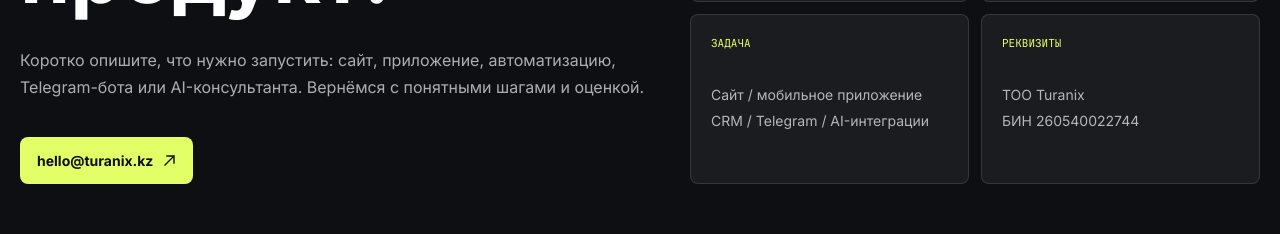
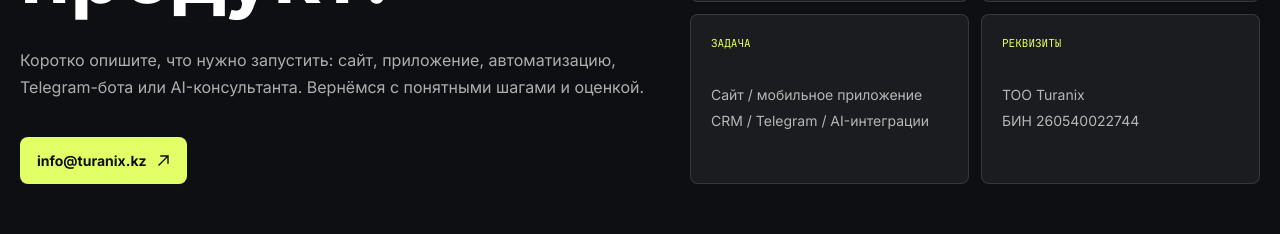
Before and after one commit to f16arena/turanix, a Next.js app: page / in a window 1280 px wide. Shown: the part 4980-5214 px from the top of the page. Built offline with nearby package versions, Linux system fonts and the light colour scheme.

Commit message:
Use info email address

```diff
--- a/app/_components/contact.tsx
+++ b/app/_components/contact.tsx
@@ -59,10 +59,10 @@ export function Contact() {
               {t.contact.lede}
             </p>
             <a
-              href="mailto:hello@turanix.kz"
+              href="mailto:info@turanix.kz"
               className="button-primary mt-9 w-full sm:w-auto"
             >
-              hello@turanix.kz
+              info@turanix.kz
               <Arrow />
             </a>
           </div>
@@ -74,7 +74,7 @@ export function Contact() {
               ))}
             </InfoBlock>
             <InfoBlock label={t.contact.channels}>
-              <a href="mailto:hello@turanix.kz">{copy.email}</a>
+              <a href="mailto:info@turanix.kz">{copy.email}</a>
               <span>{copy.telegram}</span>
             </InfoBlock>
             <InfoBlock label={copy.scope}>
--- a/app/_components/footer.tsx
+++ b/app/_components/footer.tsx
@@ -49,7 +49,7 @@ export function Footer() {
           </FooterColumn>
 
           <FooterColumn title={t.footer.elsewhere}>
-            <a href="mailto:hello@turanix.kz">
+            <a href="mailto:info@turanix.kz">
               {lang === "ru" ? "Почта" : "Email"}
             </a>
             <span>{lang === "ru" ? "Telegram — по запросу" : "Telegram on request"}</span>
--- a/app/_components/legal-document.tsx
+++ b/app/_components/legal-document.tsx
@@ -37,7 +37,7 @@ export function LegalDocument({
             href="/#contact"
             className="min-w-0 truncate font-mono text-[10px] uppercase text-[color:var(--ink-mute)] hover:text-[color:var(--ink)]"
           >
-            hello@turanix.kz
+            info@turanix.kz
           </Link>
         </header>
 
--- a/app/offer/page.tsx
+++ b/app/offer/page.tsx
@@ -53,7 +53,7 @@ export default function OfferPage() {
               <li>
                 Руководитель и учредитель: Кенесқанов Арыстанбек Жомартұлы.
               </li>
-              <li>Email для связи и юридически значимых сообщений: hello@turanix.kz.</li>
+              <li>Email для связи и юридически значимых сообщений: info@turanix.kz.</li>
             </ul>
           ),
         },
--- a/app/opengraph-image.tsx
+++ b/app/opengraph-image.tsx
@@ -96,7 +96,7 @@ export default function OpenGraphImage() {
         >
           <span>turanix.kz</span>
           <span>·</span>
-          <span>hello@turanix.kz</span>
+          <span>info@turanix.kz</span>
           <span>·</span>
           <span>БИН 260540022744</span>
         </div>
--- a/app/privacy/page.tsx
+++ b/app/privacy/page.tsx
@@ -31,7 +31,7 @@ export default function PrivacyPage() {
                 город Усть-Каменогорск, проспект Илияса Есенберлина, дом 20,
                 квартира 272, 070000.
               </li>
-              <li>Email для обращений по персональным данным: hello@turanix.kz.</li>
+              <li>Email для обращений по персональным данным: info@turanix.kz.</li>
             </ul>
           ),
         },
@@ -135,7 +135,7 @@ export default function PrivacyPage() {
                 закона или неисполненного обязательства.
               </p>
               <p>
-                Для обращения напишите на hello@turanix.kz. Мы можем запросить
+                Для обращения напишите на info@turanix.kz. Мы можем запросить
                 подтверждение личности, если это необходимо для защиты данных от
                 неправомерного доступа.
               </p>
```
